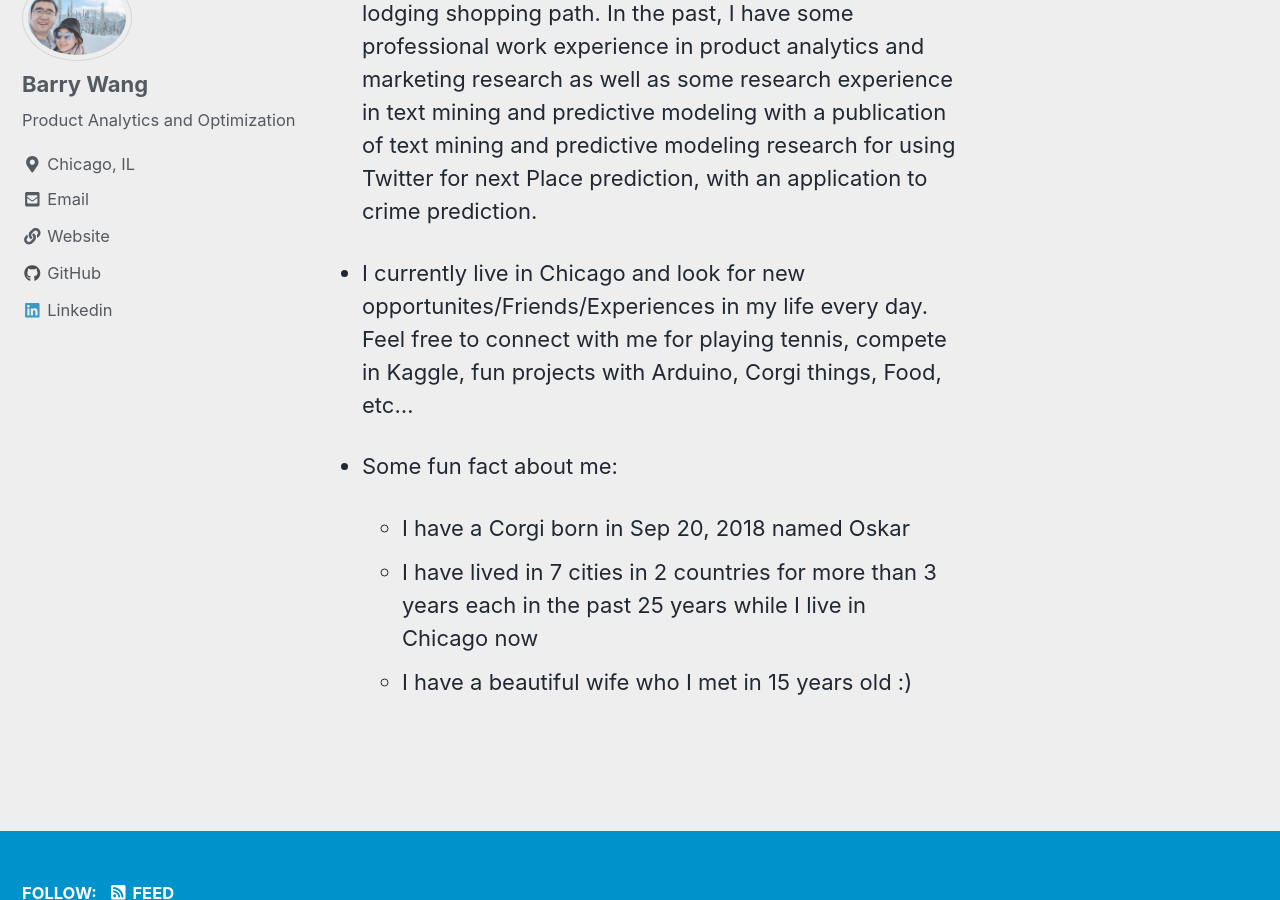
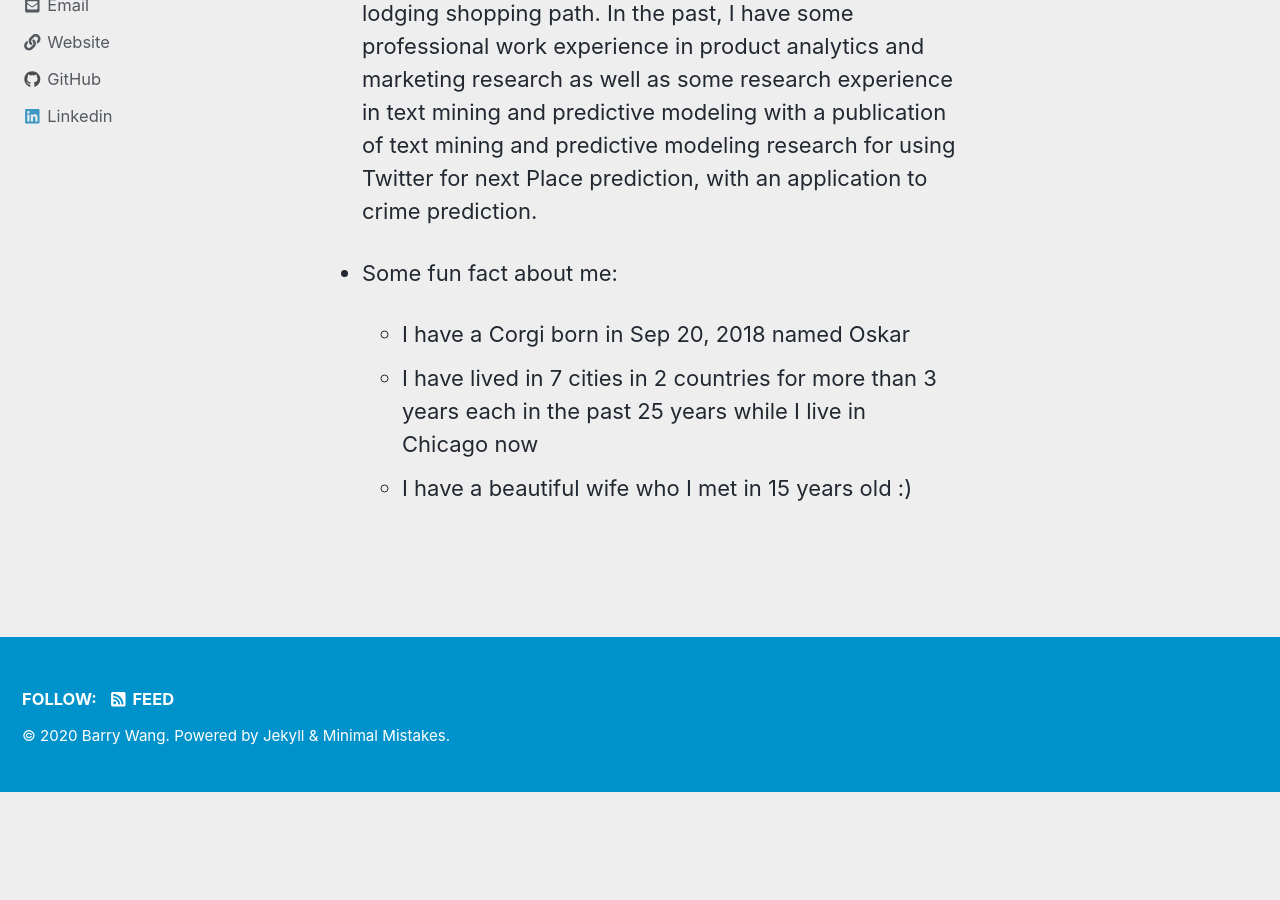
Before and after one commit to mw4ccBarry/mw4ccBarry.github.io, a Jekyll site: the page built from _pages/about.md, in a window 1280 px wide and 900 px high, scrolled down 331 px. Built offline with Jekyll 4.4.1, drawn with Linux system fonts in a browser that asks for light colours; cached includes are drawn as plain includes; nearby versions of some CDN libraries; after the commit the page ends 1123 px from its top, so only the background shows below that.

Commit message:
update some text in about page

```diff
--- a/_pages/about.md
+++ b/_pages/about.md
@@ -9,8 +9,6 @@ comments: true
 
 * My name is Mingjun Wang and I often go by Barry. I currently work as the analytics manager for product optimization and web analytics at Expedia Group for the lodging shopping path. In the past, I have some professional work experience in product analytics and marketing research as well as some research experience in text mining and predictive modeling with a publication of text mining and predictive modeling research for using Twitter for next Place prediction, with an application to crime prediction.
 
-* I currently live in Chicago and look for new opportunites/Friends/Experiences in my life every day. Feel free to connect with me for playing tennis, compete in Kaggle, fun projects with Arduino, Corgi things, Food, etc...
-
 * Some fun fact about me:
     * I have a Corgi born in Sep 20, 2018 named Oskar
     * I have lived in 7 cities in 2 countries for more than 3 years each in the past 25 years while I live in Chicago now
```
Also changed, not shown: 1 other file.
